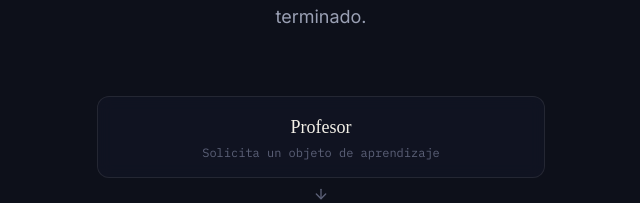
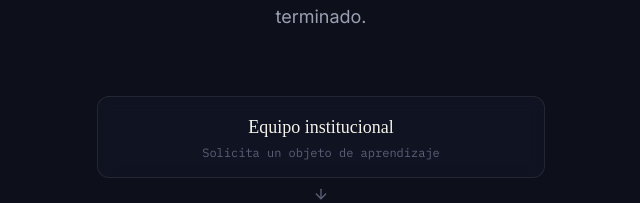
Before and after one commit to AetherAl3x115/ake-experience, a React (Vite) app: page / in a window 1280 px wide. Shown: the part 11010-11213 px from the top of the page, without its empty margins (319-959 px from the left). Built offline with nearby package versions, Linux system fonts and the light colour scheme.

Commit message:
Renombrar Docentes a Equipo institucional en beneficios, bridge y consumidor

```diff
--- a/src/components/sections/LearningBridge.tsx
+++ b/src/components/sections/LearningBridge.tsx
@@ -38,7 +38,9 @@ export function LearningBridge() {
                 {step.label}
               </p>
               {step.detail && (
-                <p className="text-xs text-ink-faint mt-1 font-mono">{step.detail}</p>
+                <p className="text-xs text-ink-faint mt-1 font-mono">
+                  {step.detail}
+                </p>
               )}
             </motion.div>
 
--- a/src/data/content.ts
+++ b/src/data/content.ts
@@ -85,7 +85,7 @@ export const LEARNING_STUDIO_FEATURES = [
 ];
 
 export const BRIDGE_FLOW: FlowStep[] = [
-  { id: "profesor", label: "Profesor", detail: "Solicita un objeto de aprendizaje" },
+  { id: "Equipo institucional", label: "Equipo institucional", detail: "Solicita un objeto de aprendizaje" },
   { id: "boton", label: "Un botón", detail: "Dispara la solicitud desde Moodle" },
   { id: "ake", label: "Academic Knowledge Engine", detail: "Recupera y compone conocimiento verificado" },
   { id: "moodle", label: "Moodle", detail: "Recibe el contenido estructurado" },
@@ -212,7 +212,7 @@ export const CONSUMER_INFO: ConsumerInfo[] = [
     id: "learning-bridge",
     label: "Learning Bridge",
     does: "Actúa como integrador entre Moodle y el Academic Knowledge Engine, orquestando cada solicitud docente.",
-    consumes: "Solicitudes de profesores disparadas desde Moodle.",
+    consumes: "Solicitudes del Equipo institucional disparadas desde Moodle.",
     produces: "Contenido estructurado listo para que Learning Studio lo construya.",
   },
   {
```
